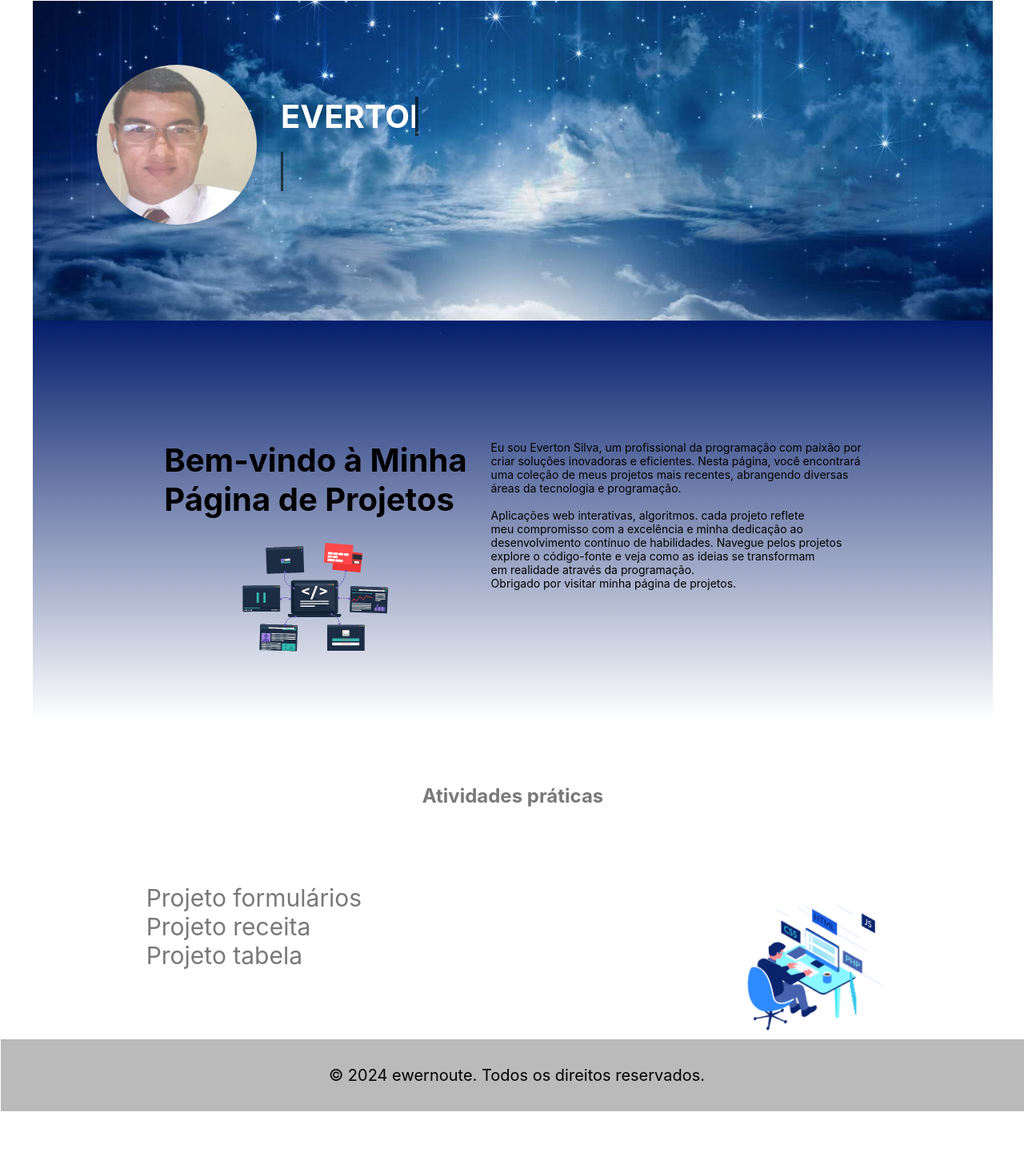
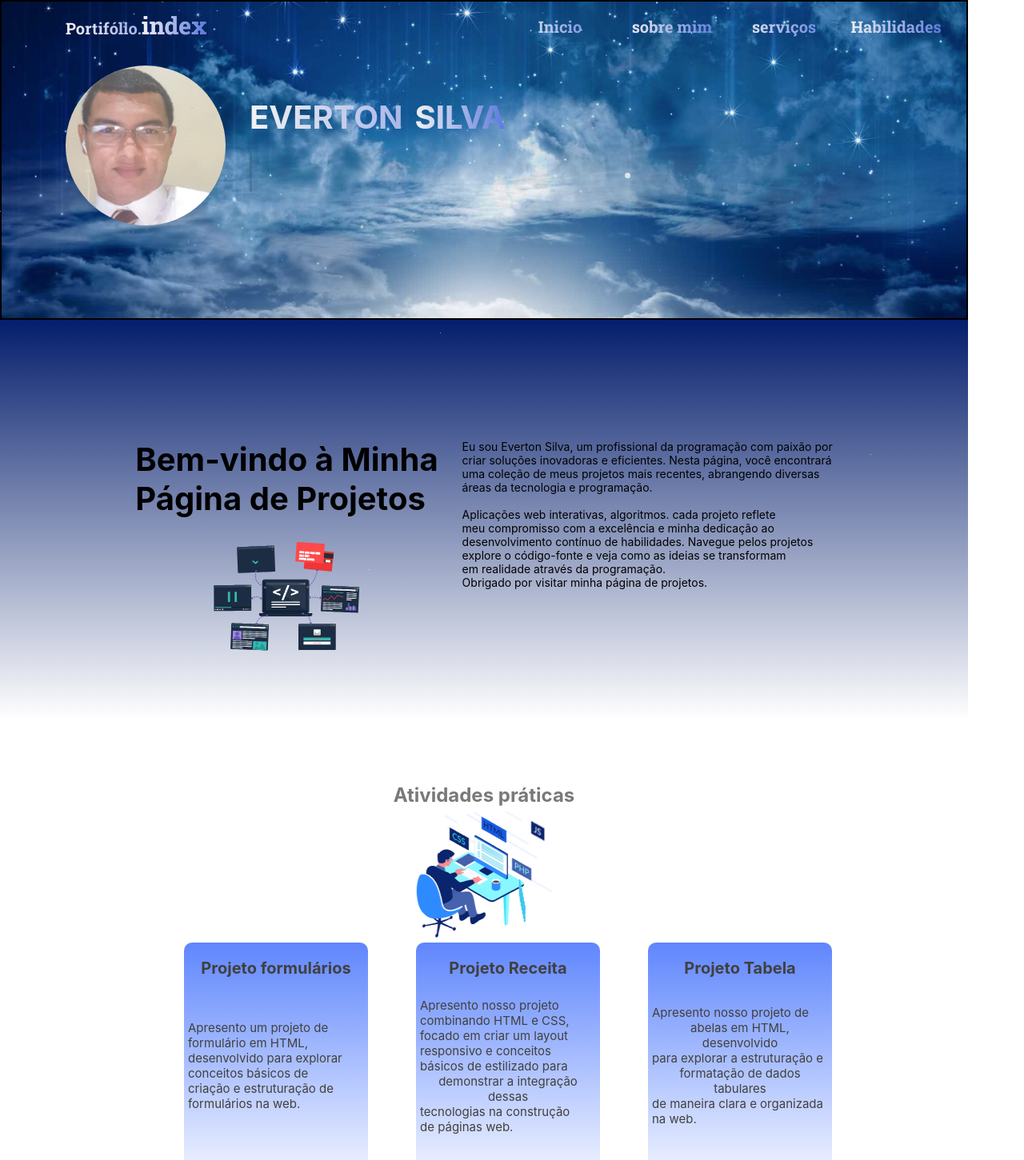
Before and after one commit to everton365/LandingPage, a React (Vite) app: page / in a window 1280 px wide. Shown: the top 1451 px of the page at 80% size. Before the commit the page ends 1391 px from the top, so only its background shows below. Built offline with nearby package versions, Linux system fonts and the light colour scheme.

Commit message:
gradiente e logo

```diff
--- a/src/App.jsx
+++ b/src/App.jsx
@@ -1,10 +1,8 @@
-
-import React, {useEffect,useState  } from 'react';
-import Lottie from 'react-lottie';
-import './index.css';
-import animation from './components/animações/Animation.json';
-import animation1 from './components/animações/Animation1.json';
-
+import React, { useEffect, useState } from "react";
+import Lottie from "react-lottie";
+import "./index.css";
+import animation from "./components/animações/Animation.json";
+import animation1 from "./components/animações/Animation1.json";
 
 function App() {
   const [menuOpen, setMenuOpen] = useState(false);
@@ -19,8 +17,8 @@ function App() {
     autoplay: true,
     animationData: animation,
     rendererSettings: {
-      preserveAspectRatio: 'xMidYMid slice'
-    }
+      preserveAspectRatio: "xMidYMid slice",
+    },
   };
 
   const defaultOptions1 = {
@@ -28,8 +26,8 @@ function App() {
     autoplay: true,
     animationData: animation1,
     rendererSettings: {
-      preserveAspectRatio: 'xMidYMid slice'
-    }
+      preserveAspectRatio: "xMidYMid slice",
+    },
   };
 
   useEffect(() => {
@@ -42,14 +40,14 @@ function App() {
     const stars = document.querySelectorAll(".star");
 
     // Move cada estrela para uma posição aleatória inicial
-    stars.forEach(function(star) {
+    stars.forEach(function (star) {
       star.style.top = starPosition();
       star.style.left = starPosition();
     });
 
     // Função para mover as estrelas aleatoriamente a cada segundo
-    const interval = setInterval(function() {
-      stars.forEach(function(star) {
+    const interval = setInterval(function () {
+      stars.forEach(function (star) {
         star.style.top = starPosition();
         star.style.left = starPosition();
       });
@@ -58,85 +56,139 @@ function App() {
     // Limpa o intervalo quando o componente é desmontado
     return () => clearInterval(interval);
   }, []); // Array vazio para garantir que o useEffect execute apenas uma vez
+
   return (
     <div className="body">
       <header>
+        <div className="title1">
+          <h1>
+            Portifólio.<span>index</span>
+          </h1>
+        </div>
+        <div className="statusbar">
+          <button>Inicio</button>
+          <button>sobre mim</button>
+          <button>serviços</button>
+          <button>Habilidades</button>
+        </div>
         <section class="profile-section">
-     <img src="./image/Imagem2.jpg" alt="" width="200px" height="200px"/>
-     <div className='digito'>
-    <h1 className='digite'>EVERTON SILVA</h1>
+          <img src="./image/Imagem2.jpg" alt="" width="200px" height="200px" />
+          <div className="digito">
+            <h1 className="digite">
+              EVERTON <span> SILVA</span>
+            </h1>
 
-    <h2 className='digite1'>Desenvolvedor FullStack</h2>
-
+            <h2 className="digite1">{"<Desenvolvedor FullStack>"}</h2>
           </div>
 
-    <div class="star star1"></div><div class="star star2"></div><div class="star star2"></div>
-    <div class="star star3"></div><div class="star star4"></div><div class="star star5"></div>
-    <div class="star star6"></div><div class="star star3"></div><div class="star star4"></div>
-    <div class="star star5"></div><div class="star star6"></div><div class="star star3"></div>
-    <div class="star star4"></div><div class="star star5"></div><div class="star star6"></div>
-
+          <div class="star star1"></div>
+          <div class="star star2"></div>
+          <div class="star star2"></div>
+          <div class="star star3"></div>
+          <div class="star star4"></div>
+          <div class="star star5"></div>
+          <div class="star star6"></div>
+          <div class="star star3"></div>
+          <div class="star star4"></div>
+          <div class="star star5"></div>
+          <div class="star star6"></div>
+          <div class="star star3"></div>
+          <div class="star star4"></div>
+          <div class="star star5"></div>
+          <div class="star star6"></div>
         </section>
-
       </header>
-
 
       <main>
         <section className="info-section">
           <div>
-      <h2>Bem-vindo à Minha<br/> Página de Projetos</h2>
+            <h2>
+              Bem-vindo à Minha
+              <br /> Página de Projetos
+            </h2>
 
-      <Lottie
-        options={defaultOptions}
-        height={200}
-        width={200}
-      />
+            <Lottie options={defaultOptions} height={200} width={200} />
           </div>
           <divi className="text">
-      <p>Eu sou Everton Silva, um profissional da programação com paixão por</p>
+            <p>
+              Eu sou Everton Silva, um profissional da programação com paixão
+              por
+            </p>
 
-      <p>criar soluções inovadoras e eficientes. Nesta página, você encontrará </p>
+            <p>
+              criar soluções inovadoras e eficientes. Nesta página, você
+              encontrará{" "}
+            </p>
 
-      <p>uma coleção de meus projetos mais recentes, abrangendo diversas  </p>
-      <p>áreas da tecnologia e programação.</p><br/>
+            <p>
+              uma coleção de meus projetos mais recentes, abrangendo diversas{" "}
+            </p>
+            <p>áreas da tecnologia e programação.</p>
+            <br />
             <p>Aplicações web interativas, algoritmos. cada projeto reflete</p>
             <p> meu compromisso com a excelência e minha dedicação ao</p>
-      <p>desenvolvimento contínuo de habilidades. Navegue pelos projetos  </p>
-      <p>explore o código-fonte e veja como as ideias se transformam  </p>
+            <p>
+              desenvolvimento contínuo de habilidades. Navegue pelos projetos{" "}
+            </p>
+            <p>explore o código-fonte e veja como as ideias se transformam </p>
             <p>em realidade através da programação.</p>
             <p>Obrigado por visitar minha página de projetos.</p>
           </divi>
-
         </section>
 
- <h2 id='title'>Atividades práticas</h2>
+        <h2 id="title">Atividades práticas</h2>
         <section className="praticas">
-
-      <div className='link'>
-      <a href="./src/desafio/desafio.html">Projeto formulários</a>
-      <a href="./src/ex02/ex02.html">Projeto receita</a>
-      <a href="./src/pratica03/pratica3.html">Projeto tabela</a>
+          <div className="link">
+            <h3>Projeto formulários</h3>
+            <div className="text-bnt">
+              <p>Apresento um projeto de</p>
+              <p>formulário em HTML,</p>
+              <p> desenvolvido para explorar</p>
+              <p> conceitos básicos de</p>
+              <p>criação e estruturação de</p>
+              <p> formulários na web.</p>
             </div>
-      <div className='animação'>
-
-      <Lottie
-        options={defaultOptions1}
-        height={200}
-        width={200}
-      />
+            <button>ver projeto</button>
           </div>
-
+          <div className="link">
+            <h3>Projeto Receita</h3>
+            <div className="text-bnt">
+              <p>Apresento nosso projeto</p>
+              <p>combinando HTML e CSS, </p>
+              <p>focado em criar um layout </p>
+              <p>responsivo e conceitos</p>
+              <p>básicos de estilizado para</p>
+              <p>demonstrar a integração dessas</p>
+              <p>tecnologias na construção </p>
+              <p>de páginas web.</p>
+            </div>
+            <button>ver projeto</button>
+          </div>
+          <div className="link">
+            <h3>Projeto Tabela</h3>
+            <div className="text-bnt">
+              <p>Apresento nosso projeto de</p>
+              <p>abelas em HTML, desenvolvido</p>
+              <p>para explorar a estruturação e </p>
+              <p>formatação de dados tabulares</p>
+              <p>de maneira clara e organizada</p>
+              <p>na web.</p>
+            </div>
+            <button>ver projeto</button>
+          </div>
+          <div className="animação">
+            <Lottie options={defaultOptions1} height={200} width={200} />
+          </div>
         </section>
       </main>
       <footer>
-      <section className='footer'>
+        <section className="footer">
           <divi>
             <p>&copy; 2024 ewernoute. Todos os direitos reservados.</p>
           </divi>
         </section>
       </footer>
     </div>
-
   );
 }
 
--- a/src/index.css
+++ b/src/index.css
@@ -1,4 +1,5 @@
 @charset "UTF-8";
+@import url("https://fonts.googleapis.com/css2?family=Roboto+Slab:wght@100..900&display=swap");
 * {
   margin: 0;
   padding: 0;
@@ -11,25 +12,89 @@
   flex-direction: column;
   align-items: center;
   justify-content: center;
+  overflow: hidden;
   width: 100%;
-  padding: 1px;
+  max-width: 1210px;
+}
+
+.title1 {
+  display: flex;
+  position: absolute;
+  flex-direction: row;
+  font-family: "Roboto Slab", serif;
+  margin-top: 10px;
+  margin-left: 80px;
+  border: 2px solid rgba(0, 0, 0, 0);
+}
+
+.title1 h1 {
+  font-size: 20px;
+  background-image: linear-gradient(to right, #f3f3f3, #5c78dc);
+  -webkit-background-clip: text;
+  background-clip: text;
+  color: transparent;
+}
+
+.title1 span {
+  color: #000000;
+  font-size: 30px;
+  /* Aplica um gradiente linear ao texto */
+  background-image: linear-gradient(to right, #f3f3f3, #5c78dc);
+  /* Define que o gradiente deve ser recortado para o texto */
+  -webkit-background-clip: text; /* Para navegadores WebKit */
+  background-clip: text; /* Padrão para navegadores modernos */
+  /* Define a cor de preenchimento do texto */
+  color: transparent; /* Torna o texto transparente para revelar o gradiente */
+}
+
+.statusbar {
+  width: 100%;
+  margin-top: 20px;
+  display: flex;
+  position: absolute;
+  z-index: 10;
+  flex-direction: row;
+  justify-content: flex-end;
+  max-width: 1200px;
+}
+
+.statusbar button {
+  border: none;
+  margin-right: 20px;
+  width: 120px;
+  font-size: 20px;
+  background-image: linear-gradient(to right, #f3f3f3, #5c78dc);
+  -webkit-background-clip: text;
+  background-clip: text;
+  color: transparent;
+  font-family: "Roboto Slab", serif;
+  font-weight: bold;
+  background-color: transparent;
+  cursor: pointer;
 }
 
 header {
   display: flex;
   height: 400px;
-  width: 1200px;
+  width: 100%;
+}
+
+main {
+  display: flex;
+  width: 100%;
+  flex-direction: column;
+  justify-content: center;
+  align-items: center;
 }
 
 /* Estilizando a seção */
 .profile-section {
-  border: transparent;
   margin-left: 0;
   width: 100%;
-  max-width: 1205px;
+  border: 2px solid #000000;
   display: flex;
   flex-direction: row;
-  background: radial-gradient(circle, rgb(3, 4, 6) 0%, rgb(16, 19, 31) 100%);
+  background: linear-gradient(to bottom, #041e6c, #ffffff);
   animation: spiral 80s reverse infinite;
   background-image: url("../public/image/ceu.jpg");
   background-size: cover;
@@ -59,11 +124,20 @@ header {
   font-family: "inter", sans-serif;
   margin-top: 120px;
   white-space: nowrap;
-  color: #ffffff;
-  border-right: 4px solid #000000;
+  background-image: linear-gradient(to right, #f3f3f3, #5c78dc);
+  -webkit-background-clip: text;
+  background-clip: text;
+  color: transparent;
   overflow: hidden;
   width: 14.5ch;
-  animation: mask 0.5s linear infinite, write 5s steps(14, end) infinite;
+}
+
+.digite span {
+  margin-left: 15px;
+  background-image: linear-gradient(to right, #f3f3f3, #5c78dc);
+  -webkit-background-clip: text;
+  background-clip: text;
+  color: transparent;
 }
 
 @keyframes mask {
@@ -94,7 +168,7 @@ header {
   color: #ffffff;
   border-right: 3px solid #000000;
   overflow: hidden;
-  width: 21.3ch;
+  width: 23.3ch;
   animation: mask1 0.5s linear infinite, write1 15s steps(15, end) infinite;
 }
 
@@ -111,13 +185,13 @@ header {
     width: 0ch;
   }
   85% {
-    width: 21.3ch;
+    width: 23.5ch;
   }
   95% {
-    width: 21.3ch;
+    width: 23.5ch;
   }
   100% {
-    width: 21.3ch;
+    width: 23.5ch;
   }
 }
 /* Estilizando a imagem */
@@ -138,26 +212,15 @@ section figcaption {
   color: #ffffff;
 }
 
-.gradient-transition {
-  max-width: 1200px;
-  z-index: 2;
-  position: absolute;
-  background-color: transparent;
-  display: flex;
-  top: 375px;
-  width: 100%;
-  height: 50px;
-  background: linear-gradient(to bottom, #5f86fd, #ffffff);
-}
-
 /* Estilo da seção de informações */
 .info-section {
   display: flex;
   height: 500px;
-  width: 1200px;
+  background: linear-gradient(to bottom, #041e6c, #ffffff);
+  width: 1220px;
   flex-direction: row;
   justify-content: center;
-  background: linear-gradient(to bottom, #041e6c, #ffffff);
+  background-color: transparent;
   font-size: 14px;
 }
 
@@ -180,9 +243,10 @@ section figcaption {
 .praticas {
   display: flex;
   flex-direction: row;
-  justify-content: space-evenly;
+  justify-content: center;
   margin-top: 80px;
-  padding: 5px;
+  margin-bottom: 100px;
+  padding: 10px;
   width: 100%;
   max-width: 1200px;
 }
@@ -196,27 +260,72 @@ section figcaption {
   color: #797979;
 }
 
-#meteor {
-  display: flex;
-  position: absolute;
-  z-index: -1;
-  margin-top: -80px;
-  background: linear-gradient(to bottom, #5f86fd, #ffffff);
-}
-
 .link {
   display: flex;
   flex-direction: column;
-  width: 600px;
-  font-size: 30px;
+  justify-content: flex-start;
+  align-items: center;
+  border-radius: 10px;
+  width: 230px;
+  height: 320px;
+  background: linear-gradient(to bottom, #5f86fd, #ffffff);
   margin-left: 60px;
-  margin: 10px;
+  margin-top: 80px;
+  cursor: pointer;
 }
 
-a {
-  color: #797979;
+.link p {
+  display: flex;
+  flex-direction: column;
+  text-align: center;
+  font-family: "inter", sans-serif;
+  font-size: 15px;
+  color: #404040;
+}
+
+h3 {
+  display: flex;
+  justify-content: center;
+  margin-top: 20px;
+  margin-bottom: 10px;
+  color: #404040;
   text-decoration: none;
+  font-size: 20px;
   font-family: "inter", sans-serif;
+}
+
+.text-bnt {
+  display: flex;
+  flex-direction: column;
+  align-items: flex-start;
+  justify-content: center;
+  width: 220px;
+  height: 200px;
+}
+
+.link button {
+  display: flex;
+  background-color: #041e6c;
+  color: #ffffff;
+  font-family: "inter", sans-serif;
+  border: none;
+  border-radius: 10px;
+  margin-top: 20px;
+  padding: 20px;
+  height: 30px;
+  flex-direction: column;
+  align-items: center;
+  justify-content: center;
+  font-size: 18px;
+}
+
+.animação {
+  position: absolute;
+  z-index: 4;
+  display: flex;
+  margin-top: -120px;
+  margin-left: 0px;
+  width: 200px;
 }
 
 /*estilo footer da pagina*/
@@ -227,15 +336,6 @@ footer {
   width: 100%;
   max-width: 1320px;
   margin: 0 auto 20px auto;
-}
-
-button {
-  margin: 0 auto 20px auto;
-  width: 150px;
-  height: 10px;
-  padding: 10px 5px 20px;
-  background-color: #555;
-  margin-top: 0px;
 }
 
 /*estrelas da pagina*/
@@ -385,7 +485,7 @@ footer {
   }
   /* Estilizando a seção */
   .profile-section {
-    border: transparent;
+    border: 2px solid rgba(0, 0, 0, 0);
     justify-content: flex-start;
     align-items: flex-start;
     margin-left: 0px;
@@ -460,7 +560,7 @@ footer {
     margin-top: 80px;
     padding: 5px;
     width: 100%;
-    max-width: 1200px;
+    max-width: 400px;
   }
   #title {
     display: flex;
--- a/src/index.scss
+++ b/src/index.scss
@@ -1,5 +1,8 @@
-$border: transparent;
+$border: 2px solid #0000;
 $text-primary: "inter", sans-serif;
+$text-secundary: "Roboto Slab", serif;
+
+@import url("https://fonts.googleapis.com/css2?family=Roboto+Slab:wght@100..900&display=swap");
 
 * {
   margin: 0;
@@ -13,25 +16,85 @@ $text-primary: "inter", sans-serif;
   flex-direction: column;
   align-items: center;
   justify-content: center;
+  overflow: hidden;
   width: 100%;
-  padding: 1px;
+  max-width: 1210px;
+}
+.title1 {
+  display: flex;
+  position: absolute;
+  flex-direction: row;
+  font-family: "Roboto Slab", serif;
+  margin-top: 10px;
+  margin-left: 80px;
+  border: $border;
+}
+.title1 h1 {
+  font-size: 20px;
+  background-image: linear-gradient(to right, #f3f3f3, #5c78dc);
+  -webkit-background-clip: text;
+  background-clip: text;
+  color: transparent;
+}
+.title1 span {
+  color: #000000;
+  font-size: 30px;
+  /* Aplica um gradiente linear ao texto */
+  background-image: linear-gradient(to right, #f3f3f3, #5c78dc);
+
+  /* Define que o gradiente deve ser recortado para o texto */
+  -webkit-background-clip: text; /* Para navegadores WebKit */
+  background-clip: text; /* Padrão para navegadores modernos */
+
+  /* Define a cor de preenchimento do texto */
+  color: transparent; /* Torna o texto transparente para revelar o gradiente */
+}
+.statusbar {
+  width: 100%;
+  margin-top: 20px;
+  display: flex;
+  position: absolute;
+  z-index: 10;
+  flex-direction: row;
+  justify-content: flex-end;
+  max-width: 1200px;
+}
+.statusbar button {
+  border: none;
+  margin-right: 20px;
+  width: 120px;
+  font-size: 20px;
+  background-image: linear-gradient(to right, #f3f3f3, #5c78dc);
+  -webkit-background-clip: text;
+  background-clip: text;
+  color: transparent;
+  font-family: $text-secundary;
+  font-weight: bold;
+
+  background-color: transparent;
+  cursor: pointer;
 }
 header {
   display: flex;
   height: 400px;
-  width: 1200px;
+  width: 100%;
+}
+main {
+  display: flex;
+  width: 100%;
+  flex-direction: column;
+  justify-content: center;
+  align-items: center;
 }
 
 /* Estilizando a seção */
 .profile-section {
-  border: $border;
-
   margin-left: 0;
   width: 100%;
-  max-width: 1205px;
+  border: 2px solid #000000;
   display: flex;
   flex-direction: row;
-  background: radial-gradient(circle, rgb(3, 4, 6) 0%, rgb(16, 19, 31) 100%);
+  background: linear-gradient(to bottom, #041e6c, #ffffff);
   animation: spiral 80s reverse infinite;
   background-image: url("../public/image/ceu.jpg");
   background-size: cover;
@@ -52,6 +115,7 @@ header {
   justify-content: flex-start;
   align-items: flex-start;
   margin-left: 30px;
+
   width: 600px;
 }
 
@@ -61,11 +125,21 @@ header {
   font-family: $text-primary;
   margin-top: 120px;
   white-space: nowrap;
-  color: #ffffff;
-  border-right: 4px solid #000000;
+
+  background-image: linear-gradient(to right, #f3f3f3, #5c78dc);
+  -webkit-background-clip: text;
+  background-clip: text;
+  color: transparent;
   overflow: hidden;
   width: 14.5ch;
-  animation: mask 0.5s linear infinite, write 5s steps(14, end) infinite;
+}
+.digite span {
+  margin-left: 15px;
+
+  background-image: linear-gradient(to right, #f3f3f3, #5c78dc);
+  -webkit-background-clip: text;
+  background-clip: text;
+  color: transparent;
 }
 
 @keyframes mask {
@@ -99,7 +173,7 @@ header {
   color: #ffffff;
   border-right: 3px solid #000000;
   overflow: hidden;
-  width: 21.3ch;
+  width: 23.3ch;
   animation: mask1 0.5s linear infinite, write1 15s steps(15, end) infinite;
 }
 
@@ -117,14 +191,14 @@ header {
     width: 0ch;
   }
   85% {
-    width: 21.3ch;
+    width: 23.5ch;
   }
   95% {
-    width: 21.3ch;
+    width: 23.5ch;
   }
 
   100% {
-    width: 21.3ch;
+    width: 23.5ch;
   }
 }
 /* Estilizando a imagem */
@@ -144,28 +218,16 @@ section figcaption {
   font-size: 1.2em;
   color: #ffffff;
 }
-.gradient-transition {
-  max-width: 1200px;
-  z-index: 2;
-  position: absolute;
-  background-color: transparent;
-  display: flex;
-  top: 375px;
-  width: 100%;
-  height: 50px;
-  background: linear-gradient(to bottom, #5f86fd, #ffffff);
-}
 
 /* Estilo da seção de informações */
 .info-section {
   display: flex;
   height: 500px;
- width: 1200px;
+  background: linear-gradient(to bottom, #041e6c, #ffffff);
+  width: 1220px;
   flex-direction: row;
-  justify-content:center;
-
-  background: linear-gradient(to bottom, #041e6c, #ffffff);
-
+  justify-content: center;
+  background-color: transparent;
   font-size: 14px;
 }
 
@@ -188,9 +250,10 @@ section figcaption {
 .praticas {
   display: flex;
   flex-direction: row;
-  justify-content: space-evenly;
+  justify-content: center;
   margin-top: 80px;
-  padding: 5px;
+  margin-bottom: 100px;
+  padding: 10px;
   width: 100%;
   max-width: 1200px;
 }
@@ -203,27 +266,70 @@ section figcaption {
   margin-top: 80px;
   color: #797979;
 }
-#meteor {
-  display: flex;
-  position: absolute;
-  z-index: -1;
- margin-top: -80px;
- background: linear-gradient(to bottom, #5f86fd, #ffffff);
-}
 
 .link {
   display: flex;
   flex-direction: column;
-  width: 600px;
-  font-size: 30px;
+  justify-content: flex-start;
+  align-items: center;
+  border-radius: 10px;
+  width: 230px;
+  height: 320px;
+  background: linear-gradient(to bottom, #5f86fd, #ffffff);
   margin-left: 60px;
-  margin: 10px;
+  margin-top: 80px;
+  cursor: pointer;
+}
+.link p {
+  display: flex;
+  flex-direction: column;
+  text-align: center;
+  font-family: $text-primary;
+  font-size: 15px;
+  color: #404040;
 }
 
-a {
-  color: #797979;
+h3 {
+  display: flex;
+  justify-content: center;
+  margin-top: 20px;
+  margin-bottom: 10px;
+  color: #404040;
   text-decoration: none;
+  font-size: 20px;
   font-family: "inter", sans-serif;
+}
+.text-bnt {
+  display: flex;
+  flex-direction: column;
+  align-items: flex-start;
+  justify-content: center;
+  width: 220px;
+  height: 200px;
+}
+.link button {
+  display: flex;
+  background-color: #041e6c;
+  color: #ffffff;
+  font-family: $text-primary;
+  border: none;
+  border-radius: 10px;
+  margin-top: 20px;
+  padding: 20px;
+  height: 30px;
+  flex-direction: column;
+  align-items: center;
+  justify-content: center;
+  font-size: 18px;
+}
+
+.animação {
+  position: absolute;
+  z-index: 4;
+  display: flex;
+  margin-top: -120px;
+  margin-left: 0px;
+  width: 200px;
 }
 /*estilo footer da pagina*/
 footer {
@@ -233,15 +339,6 @@ footer {
   width: 100%;
   max-width: 1320px;
   margin: 0 auto 20px auto;
-}
-
-button {
-  margin: 0 auto 20px auto;
-  width: 150px;
-  height: 10px;
-  padding: 10px 5px 20px;
-  background-color: #555;
-  margin-top: 0px;
 }
 
 /*estrelas da pagina*/
@@ -303,7 +400,6 @@ button {
 } /*# sourceMappingURL=styles.css.map */
 
 footer {
-
   margin-bottom: 0;
   height: 80px;
   flex-direction: row;
@@ -346,7 +442,6 @@ footer {
 }
 
 .dropdown-menu {
-
   position: absolute;
   top: 50px; /* Ajuste conforme necessário */
   background-color: #eb0303;
@@ -357,7 +452,7 @@ footer {
 }
 
 .dropdown-menu ul {
-  list-style-type:none;
+  list-style-type: none;
   padding: 0;
 }
 
@@ -392,7 +487,6 @@ footer {
     flex-direction: column;
     justify-content: center;
     width: 400px;
-
   }
 
   /* Estilizando a seção */
@@ -411,13 +505,12 @@ footer {
 
   @keyframes spiral {
     0% {
-      background-position: 0 ;
+      background-position: 0;
     }
     100% {
-      background-position: 100% ;
+      background-position: 100%;
     }
   }
-
 
   .digite {
     display: flex;
@@ -429,7 +522,6 @@ footer {
 
     overflow: hidden;
     width: 14.5ch;
-
   }
 
   .digite1 {
@@ -445,16 +537,14 @@ footer {
     animation: mask1 0.5s linear infinite, write1 15s steps(15, end) infinite;
   }
 
-
   .info-section {
     display: flex;
     height: 500px;
     width: 400px;
     margin-top: 0px;
     flex-direction: column;
-    justify-content:center;
+    justify-content: center;
     background: linear-gradient(to bottom, #041e6c, #ffffff);
-
   }
 
   .info-section h2 {
@@ -483,7 +573,7 @@ footer {
     margin-top: 80px;
     padding: 5px;
     width: 100%;
-    max-width: 1200px;
+    max-width: 400px;
   }
 
   #title {
@@ -501,9 +591,6 @@ footer {
     flex-direction: column;
     justify-content: center;
     width: 400px;
-
-
-
   }
 
   a {
@@ -520,7 +607,6 @@ footer {
     margin-top: 50px;
     margin-left: 140px;
     width: 200px;
-
   }
   footer {
     margin-top: 200px;
@@ -533,7 +619,4 @@ footer {
     font-family: $text-primary;
     margin-left: -45px;
   }
-
-
-
 }
```
Also changed, not shown: 1 other file (tests, documents, lock files or other folders). Lines whose indentation alone changed are shown as unchanged.
